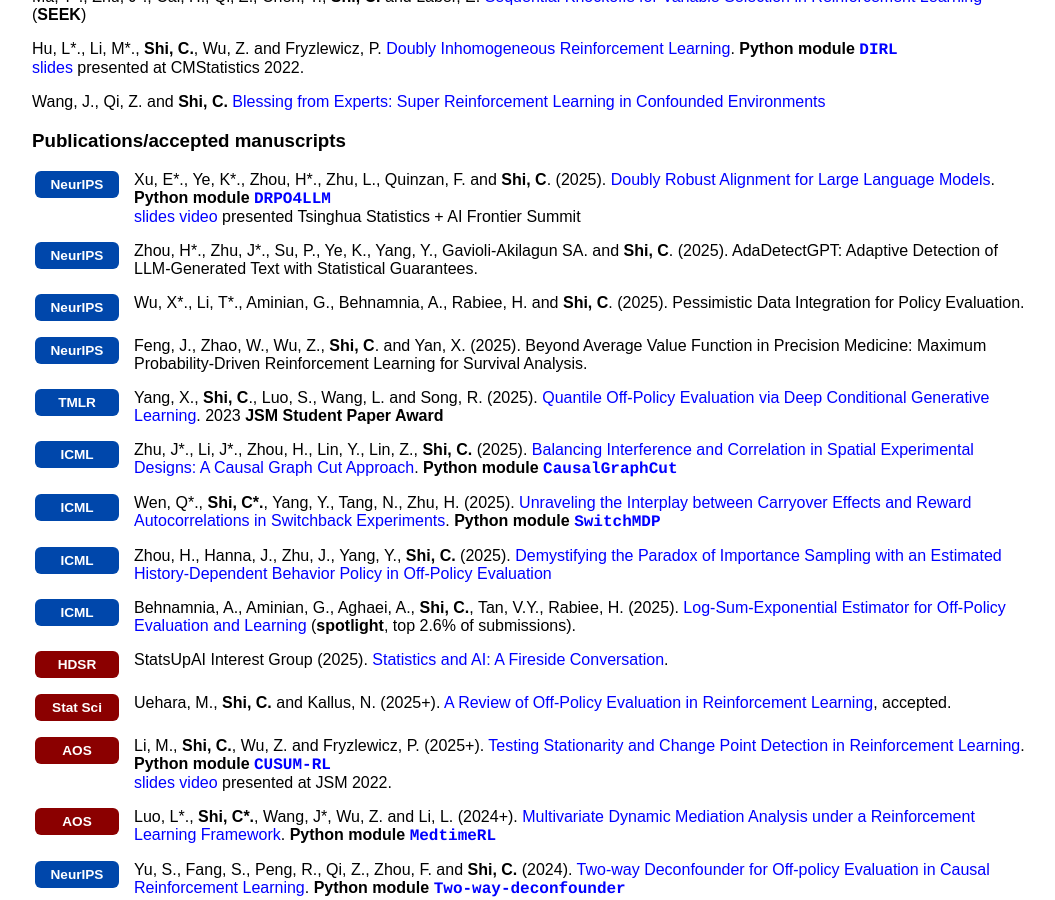
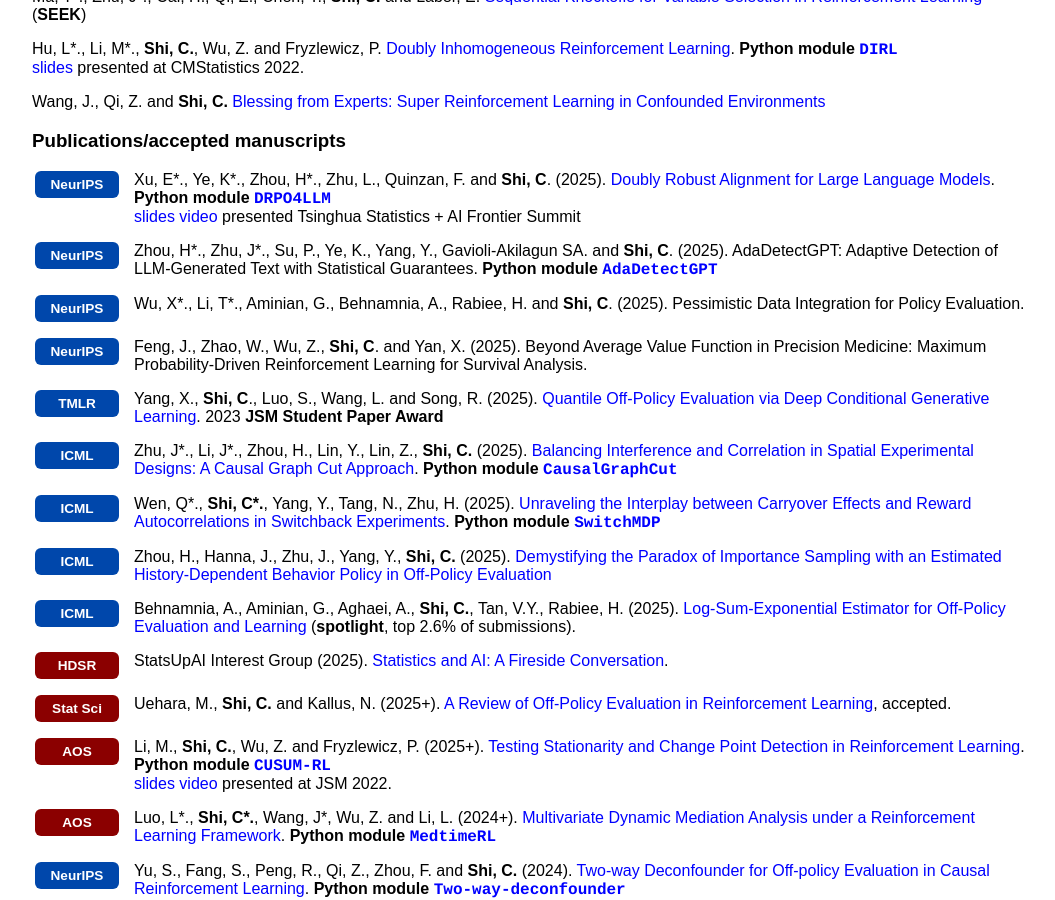
Before and after one commit to callmespring/callmespring.github.io, a Jekyll site: the page built from publication.md, in a window 1280 px wide and 900 px high, scrolled down 759 px. Shown: the whole window, without its empty margins (108-1163 px from the left). Built offline with Jekyll 4.4.1, drawn with Linux system fonts in a browser that asks for light colours.

Commit message:
Update publication.md

```diff
--- a/publication.md
+++ b/publication.md
@@ -64,7 +64,7 @@ Wang, J., Qi, Z. and **Shi, C.** [Blessing from Experts: Super Reinforcement Lea
     <span class="publication-logo-badge badge-ml">NeurIPS</span>
   </div>
   <div class="pub-content" style="flex: 1;">
-    Zhou, H*., Zhu, J*., Su, P., Ye, K., Yang, Y., Gavioli-Akilagun SA. and <strong>Shi, C</strong>. (2025). AdaDetectGPT: Adaptive Detection of LLM-Generated Text with Statistical Guarantees.
+    Zhou, H*., Zhu, J*., Su, P., Ye, K., Yang, Y., Gavioli-Akilagun SA. and <strong>Shi, C</strong>. (2025). AdaDetectGPT: Adaptive Detection of LLM-Generated Text with Statistical Guarantees. <strong>Python module</strong> <a href="https://github.com/Mamba413/AdaDetectGPT" style="font-family:courier;"><strong>AdaDetectGPT</strong></a>
   </div>
 </div>
 
```
